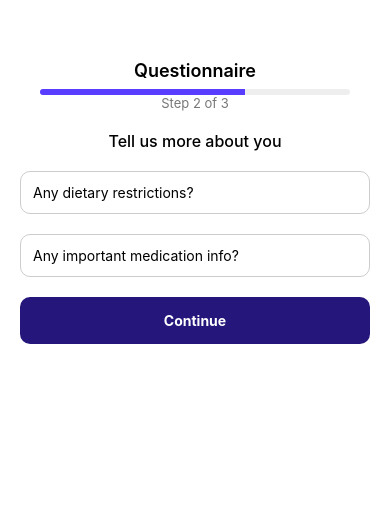
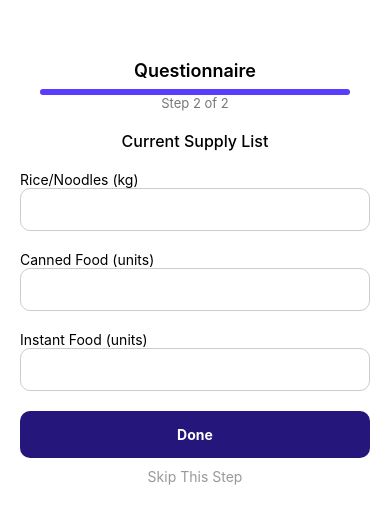
Before and after one commit to ggeojyeo/DSTA-BrainHack2025-FoodieGoodie, a React Native app in the folder foodiegoodie/: screen /Question2 in a window 390 px wide. Shown: the top 522 px of the page. Built offline with nearby package versions, Linux system fonts and the light colour scheme.

Commit message:
Removed Q3

```diff
--- a/foodiegoodie/App.js
+++ b/foodiegoodie/App.js
@@ -5,7 +5,6 @@ import SignUpScreen from './tabs/SignUpScreen';
 import LoginScreen from './tabs/LoginScreen';
 import Question1 from './tabs/Question1';
 import Question2 from './tabs/Question2';
-import Question3 from './tabs/Question3';
 import { StyleSheet, Text, View } from 'react-native';
 
 const Stack = createNativeStackNavigator();
@@ -19,7 +18,6 @@ export default function App() {
         <Stack.Screen name="Login" component={LoginScreen} />
         <Stack.Screen name="Question1" component={Question1} />
         <Stack.Screen name="Question2" component={Question2} />
-        <Stack.Screen name="Question3" component={Question3} />
       </Stack.Navigator>
     </NavigationContainer>
   );
--- a/foodiegoodie/tabs/Question1.js
+++ b/foodiegoodie/tabs/Question1.js
@@ -42,7 +42,7 @@ export default function Question1() {
       <View style={styles.progressBar}>
         <View style={styles.progressFill} />
       </View>
-      <Text style={styles.step}>Step 1 of 3</Text>
+      <Text style={styles.step}>Step 1 of 2</Text>
       <Text style={styles.title}>How many people live in your household?</Text>
 
       <CounterCard
@@ -124,7 +124,7 @@ const styles = StyleSheet.create({
     marginHorizontal: 20,
   },
   progressFill: {
-    width: "33%",
+    width: "50%",
     height: "100%",
     backgroundColor: colours.lightPurple,
   },
--- a/foodiegoodie/tabs/Question2.js
+++ b/foodiegoodie/tabs/Question2.js
@@ -1,12 +1,11 @@
 import React, { useState } from "react";
 import { View, Text, TextInput, StyleSheet, TouchableOpacity } from "react-native";
-import { useNavigation } from "@react-navigation/native";
 import { colours } from "../utils/colours";
 
-export default function Question2() {
-  const [dietary, setDietary] = useState("");
-  const [medication, setMedication] = useState("");
-  const navigation = useNavigation();
+export default function Question3() {
+  const [rice, setRice] = useState("");
+  const [canned, setCanned] = useState("");
+  const [instant, setInstant] = useState("");
 
   return (
     <View style={styles.container}>
@@ -14,27 +13,30 @@ export default function Question2() {
       <View style={styles.progressBar}>
         <View style={styles.progressFill} />
       </View>
-      <Text style={styles.step}>Step 2 of 3</Text>
-      <Text style={styles.title}>Tell us more about you</Text>
+      <Text style={styles.step}>Step 2 of 2</Text>
+      <Text style={styles.title}>Current Supply List</Text>
 
-      <TextInput
-        placeholder="Any dietary restrictions?"
-        style={styles.input}
-        value={dietary}
-        onChangeText={setDietary}
-      />
-      <TextInput
-        placeholder="Any important medication info?"
-        style={styles.input}
-        value={medication}
-        onChangeText={setMedication}
-      />
+      <View style={styles.inputGroup}>
+        <Text>Rice/Noodles (kg)</Text>
+        <TextInput style={styles.input} keyboardType="numeric" value={rice} onChangeText={setRice} />
+      </View>
 
-      <TouchableOpacity
-        style={styles.button}
-        onPress={() => navigation.navigate("Question3")}
-      >
-        <Text style={styles.buttonText}>Continue</Text>
+      <View style={styles.inputGroup}>
+        <Text>Canned Food (units)</Text>
+        <TextInput style={styles.input} keyboardType="numeric" value={canned} onChangeText={setCanned} />
+      </View>
+
+      <View style={styles.inputGroup}>
+        <Text>Instant Food (units)</Text>
+        <TextInput style={styles.input} keyboardType="numeric" value={instant} onChangeText={setInstant} />
+      </View>
+
+      <TouchableOpacity style={styles.button}>
+        <Text style={styles.buttonText}>Done</Text>
+      </TouchableOpacity>
+
+      <TouchableOpacity style={{ marginTop: 10 }}>
+        <Text style={{ color: "#999", textAlign: "center" }}>Skip This Step</Text>
       </TouchableOpacity>
     </View>
   );
@@ -61,7 +63,7 @@ const styles = StyleSheet.create({
     marginHorizontal: 20,
   },
   progressFill: {
-    width: "66%",
+    width: "100%",
     height: "100%",
     backgroundColor: colours.lightPurple,
   },
@@ -77,11 +79,13 @@ const styles = StyleSheet.create({
     marginBottom: 20,
     textAlign: "center"
   },
+  inputGroup: {
+    marginBottom: 20
+  },
   input: {
     borderWidth: 1,
     borderColor: "#ccc",
     padding: 12,
-    marginBottom: 20,
     borderRadius: 10
   },
   button: {
--- a/foodiegoodie/tabs/Question3.js
+++ /dev/null
@@ -1,101 +0,0 @@
-import React, { useState } from "react";
-import { View, Text, TextInput, StyleSheet, TouchableOpacity } from "react-native";
-import { colours } from "../utils/colours";
-
-export default function Question3() {
-  const [rice, setRice] = useState("");
-  const [canned, setCanned] = useState("");
-  const [instant, setInstant] = useState("");
-
-  return (
-    <View style={styles.container}>
-      <Text style={styles.header}>Questionnaire</Text>
-      <View style={styles.progressBar}>
-        <View style={styles.progressFill} />
-      </View>
-      <Text style={styles.step}>Step 3 of 3</Text>
-      <Text style={styles.title}>Current Supply List</Text>
-
-      <View style={styles.inputGroup}>
-        <Text>Rice/Noodles (kg)</Text>
-        <TextInput style={styles.input} keyboardType="numeric" value={rice} onChangeText={setRice} />
-      </View>
-
-      <View style={styles.inputGroup}>
-        <Text>Canned Food (units)</Text>
-        <TextInput style={styles.input} keyboardType="numeric" value={canned} onChangeText={setCanned} />
-      </View>
-
-      <View style={styles.inputGroup}>
-        <Text>Instant Food (units)</Text>
-        <TextInput style={styles.input} keyboardType="numeric" value={instant} onChangeText={setInstant} />
-      </View>
-
-      <TouchableOpacity style={styles.button}>
-        <Text style={styles.buttonText}>Done</Text>
-      </TouchableOpacity>
-
-      <TouchableOpacity style={{ marginTop: 10 }}>
-        <Text style={{ color: "#999", textAlign: "center" }}>Skip This Step</Text>
-      </TouchableOpacity>
-    </View>
-  );
-}
-
-const styles = StyleSheet.create({
-  container: {
-    flex: 1,
-    padding: 20,
-    paddingTop: 60,
-    backgroundColor: "#fff"
-  },
-  header: {
-    fontSize: 18,
-    fontWeight: "600",
-    textAlign: "center",
-    marginBottom: 8,
-  },
-  progressBar: {
-    height: 6,
-    backgroundColor: "#eee",
-    borderRadius: 10,
-    overflow: "hidden",
-    marginHorizontal: 20,
-  },
-  progressFill: {
-    width: "100%", // Full bar for step 3 of 3
-    height: "100%",
-    backgroundColor: colours.lightPurple,
-  },
-  step: {
-    fontSize: 13,
-    color: "#777",
-    textAlign: "center",
-    marginBottom: 20,
-  },
-  title: {
-    fontSize: 16,
-    fontWeight: "500",
-    marginBottom: 20,
-    textAlign: "center"
-  },
-  inputGroup: {
-    marginBottom: 20
-  },
-  input: {
-    borderWidth: 1,
-    borderColor: "#ccc",
-    padding: 12,
-    borderRadius: 10
-  },
-  button: {
-    backgroundColor: colours.darkPurple,
-    padding: 15,
-    borderRadius: 10,
-    alignItems: "center"
-  },
-  buttonText: {
-    color: "white",
-    fontWeight: "bold"
-  },
-});
```
